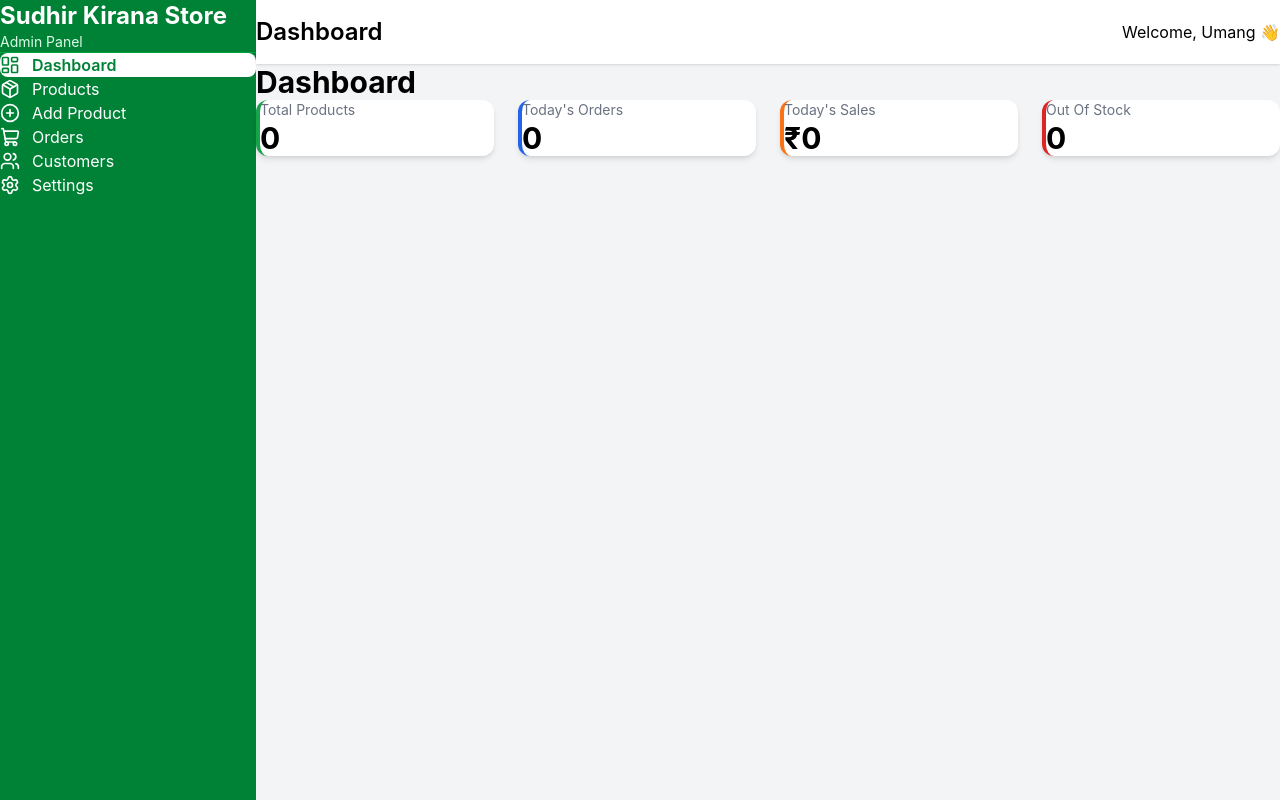
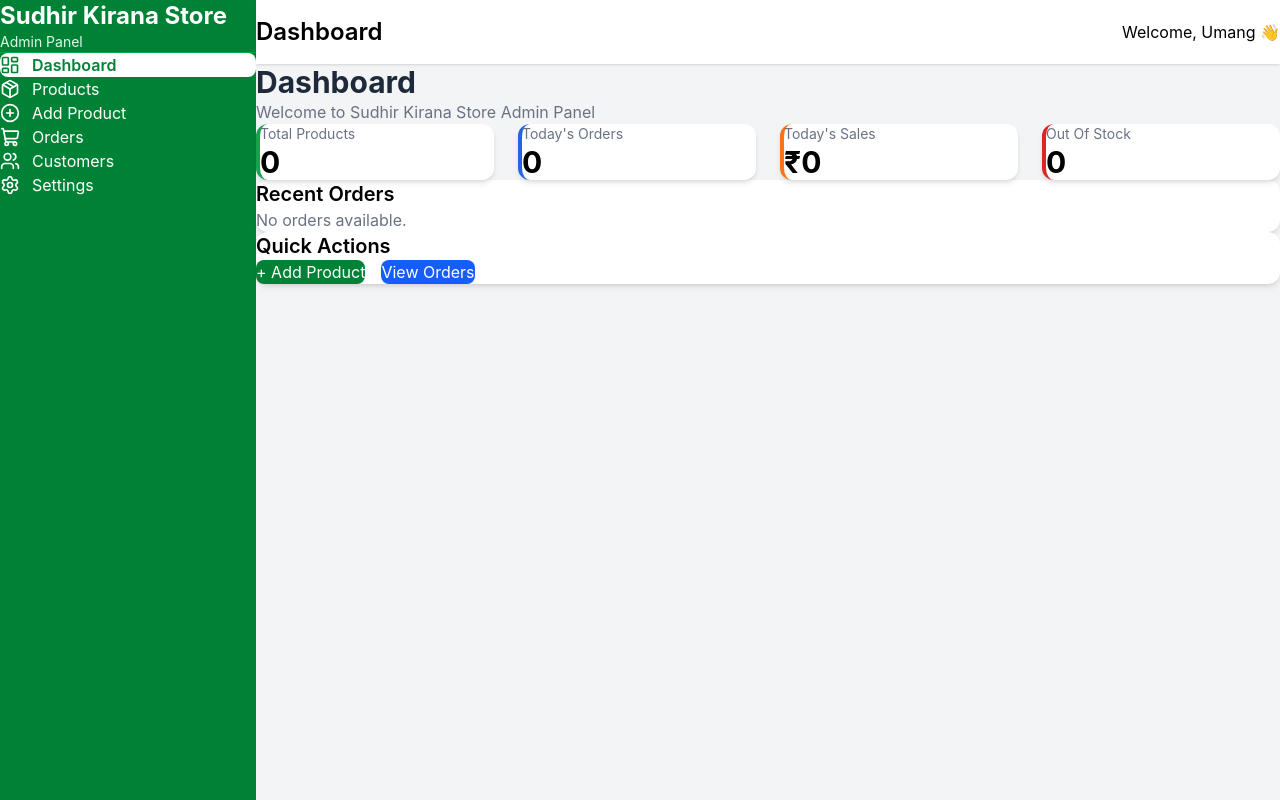
Before and after one commit to umanggupta154/sudhir-kirana-store, a React (Vite) app: page / in a window 1280 px wide. Built offline with nearby package versions, Linux system fonts and the light colour scheme.

Commit message:
Enhance dashboard with reusable components and quick actions

```diff
--- /dev/null
+++ b/src/components/Common/PageHeader.jsx
@@ -0,0 +1,10 @@
+function PageHeader({ title, subtitle }) {
+  return (
+    <div className="mb-8">
+      <h1 className="text-3xl font-bold text-gray-800">{title}</h1>
+      <p className="text-gray-500 mt-1">{subtitle}</p>
+    </div>
+  );
+}
+
+export default PageHeader;
--- a/src/pages/Dashboard/Dashboard.jsx
+++ b/src/pages/Dashboard/Dashboard.jsx
@@ -1,14 +1,17 @@
+import PageHeader from "../../components/Common/PageHeader";
 import StatCard from "../../components/Dashboard/StatCard";
 
 function Dashboard() {
   return (
     <>
-      <h1 className="text-3xl font-bold mb-8">
-        Dashboard
-      </h1>
+      {/* Page Header */}
+      <PageHeader
+        title="Dashboard"
+        subtitle="Welcome to Sudhir Kirana Store Admin Panel"
+      />
 
+      {/* Statistics Cards */}
       <div className="grid grid-cols-4 gap-6">
-
         <StatCard
           title="Total Products"
           value="0"
@@ -32,7 +35,34 @@ function Dashboard() {
           value="0"
           color="#DC2626"
         />
+      </div>
 
+      {/* 👇 YAHAN Recent Orders Add Karna Hai */}
+      <div className="bg-white rounded-xl shadow-md mt-8 p-6">
+        <h2 className="text-xl font-semibold mb-4">
+          Recent Orders
+        </h2>
+
+        <p className="text-gray-500">
+          No orders available.
+        </p>
+      </div>
+
+      {/* 👇 Iske Bilkul Neeche Quick Actions Add Karna Hai */}
+      <div className="bg-white rounded-xl shadow-md mt-6 p-6">
+        <h2 className="text-xl font-semibold mb-4">
+          Quick Actions
+        </h2>
+
+        <div className="flex gap-4">
+          <button className="bg-green-700 text-white px-5 py-2 rounded-lg">
+            + Add Product
+          </button>
+
+          <button className="bg-blue-600 text-white px-5 py-2 rounded-lg">
+            View Orders
+          </button>
+        </div>
       </div>
     </>
   );
```
Also changed, not shown: src/components/Common/Button.jsx (added), src/components/Common/Card.jsx (added).
